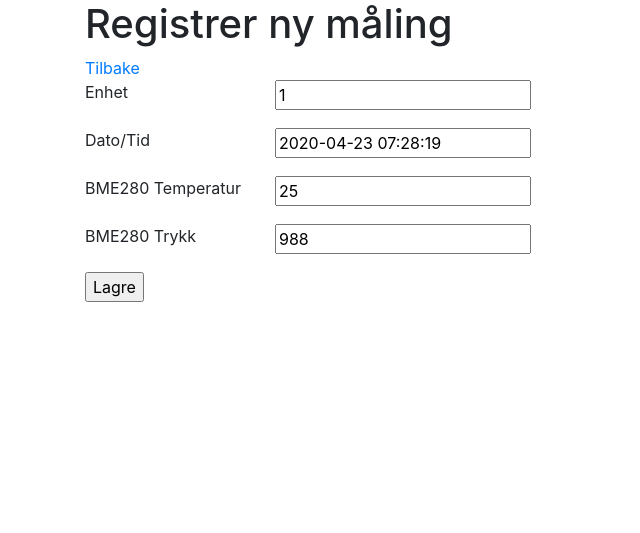
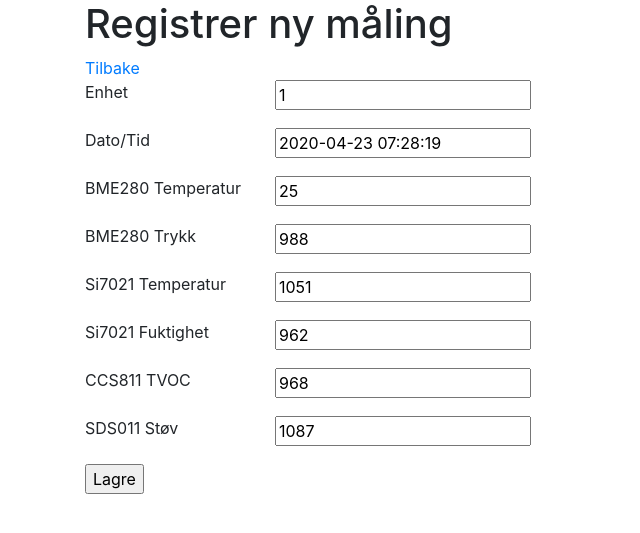
Before and after one commit to sauce71/iem_app_20, a Flask app: page /measurement/new in a window 1280 px wide. Shown: the top 533 px of the page, without its empty margins (0-640 px from the left). Run offline with Flask 2, Linux system fonts and the light colour scheme; some libraries are stand-ins or nearby versions.

Commit message:
Fra Tord

```diff
--- a/application/__init__.py
+++ b/application/__init__.py
@@ -1,6 +1,5 @@
 import os
 from flask import Flask, send_from_directory
-
 
 def create_app():
     """Create and configure an instance of the Flask application."""
--- a/application/api.py
+++ b/application/api.py
@@ -17,7 +17,11 @@ def api_post_data():
         data['unit_id'],
         data['registered'],
         data['bmp280_temperature'],
-        data['bmp280_pressure']
+        data['bmp280_pressure'],
+        data['si7021_temperature'],
+        data['si7021_humidity'],
+        data['ccs811_tvoc'],
+        data['sds011_dust']
     )
     print('Data i Flask App:', data)
     #else:
--- a/application/data/schema.sql
+++ b/application/data/schema.sql
@@ -14,7 +14,10 @@ CREATE TABLE measurement (
   registered TEXT NOT NULL,
   bmp280_temperature NUMBER NOT NULL,
   bmp280_pressure NUMBER NOT NULL,
-
+  si7021_temperature NUMBER NOT NULL,
+  si7021_humidity NUMBER NOT NULL,
+  ccs811_tvoc NUMBER NOT NULL,
+  sds011_dust NUMBER NOT NULL,
   created TEXT NOT NULL DEFAULT CURRENT_TIMESTAMP,
   FOREIGN KEY (unit_id) REFERENCES unit (id)
 );
--- a/application/db.py
+++ b/application/db.py
@@ -63,7 +63,7 @@ def init_app(app):
     app.cli.add_command(init_db_command)
 
 
-def add_measurement(unit_id, registered, bmp280_temperature, bmp280_pressure):
+def add_measurement(unit_id, registered, bmp280_temperature, bmp280_pressure, si7021_temperature, si7021_humidity, ccs811_tvoc, sds011_dust):
     '''
     Legger til en post i tabellen med målinge
     '''
@@ -72,10 +72,10 @@ def add_measurement(unit_id, registered, bmp280_temperature, bmp280_pressure):
     # Vi skriver inn SQL koden i en string som kan gå over flere linjer
     # Vi bruker parameter for å unngå SQL injection hacks
     c.execute('''
-        INSERT INTO measurement(unit_id, registered, bmp280_temperature, bmp280_pressure)
-        VALUES (?,?,?,?)
+        INSERT INTO measurement(unit_id, registered, bmp280_temperature, bmp280_pressure, si7021_temperature, si7021_humidity, ccs811_tvoc, sds011_dust)
+        VALUES (?,?,?,?,?,?,?,?)
         ''',
-        (unit_id, registered, bmp280_temperature, bmp280_pressure) # tuple eller liste, () eller []
+        (unit_id, registered, bmp280_temperature, bmp280_pressure, si7021_temperature, si7021_humidity, ccs811_tvoc, sds011_dust) # tuple eller liste, () eller []
         )
     db.commit()
     return c.lastrowid
@@ -84,8 +84,7 @@ def select_measurements():
     db = get_db()
     c = db.cursor()
     c.execute('''
-        SELECT * FROM measurement
-        ORDER BY registered DESC
+        SELECT * FROM measurement ORDER BY registered DESC
         '''
         )
     return c.fetchall()
--- a/application/form.py
+++ b/application/form.py
@@ -17,6 +17,10 @@ class MeasurementForm(FlaskForm):
     registered = DateTimeField('Dato/Tid', default=datetime.now(), validators=[DataRequired()])
     bmp280_temperature = FloatField('BME280 Temperatur', validators=[DataRequired()])
     bmp280_pressure = FloatField('BME280 Trykk', validators=[DataRequired()])
+    si7021_temperature = FloatField('Si7021 Temperatur', validators=[DataRequired()])
+    si7021_humidity = FloatField('Si7021 Fuktighet', validators=[DataRequired()])
+    ccs811_tvoc = FloatField('CCS811 TVOC', validators=[DataRequired()])
+    sds011_dust = FloatField('SDS011 Støv', validators=[DataRequired()])
 
 
 
--- a/application/templates/measurement_new.html
+++ b/application/templates/measurement_new.html
@@ -40,6 +40,22 @@
         <div class="col-md-2">{{ form.bmp280_pressure.label }}</div>
         <div class="col-md-3">{{ form.bmp280_pressure(size=20) }}</div>
     </div>
+    <div class="form-group row">
+        <div class="col-md-2">{{ form.si7021_temperature.label }}</div>
+        <div class="col-md-3">{{ form.si7021_temperature(size=20) }}</div>
+    </div>
+    <div class="form-group row">
+        <div class="col-md-2">{{ form.si7021_humidity.label }}</div>
+        <div class="col-md-3">{{ form.si7021_humidity(size=20) }}</div>
+    </div>
+    <div class="form-group row">
+        <div class="col-md-2">{{ form.ccs811_tvoc.label }}</div>
+        <div class="col-md-3">{{ form.ccs811_tvoc(size=20) }}</div>
+    </div>
+    <div class="form-group row">
+        <div class="col-md-2">{{ form.sds011_dust.label }}</div>
+        <div class="col-md-3">{{ form.sds011_dust(size=20) }}</div>
+    </div>
 
     <input type="submit" value="Lagre">
 </form>
--- a/application/views.py
+++ b/application/views.py
@@ -51,7 +51,11 @@ def measurement_new():
             form.unit_id.data,
             form.registered.data,
             form.bmp280_temperature.data,
-            form.bmp280_pressure.data
+            form.bmp280_pressure.data,
+            form.si7021_temperature.data,
+            form.si7021_humidity.data,
+            form.ccs811_tvoc.data,
+            form.sds011_dust.data,
         )
         message = 'Ny måling lagret med id {}'.format(new_id)
         # Ved å redirigere til seg selv så får vi nye tilfeldige verdier
@@ -60,7 +64,11 @@ def measurement_new():
         if not form.errors:
             # Lager nye tilfeldige verdier
             form.registered.data = datetime.now()
-            form.bmp280_temperature.data = randint(20,30)
-            form.bmp280_pressure.data = randint(950, 1100)
+            form.bmp280_temperature.data=randint(20,30)
+            form.bmp280_pressure.data=randint(950, 1100)
+            form.si7021_temperature.data=randint(950, 1100)
+            form.si7021_humidity.data=randint(950, 1100)
+            form.ccs811_tvoc.data=randint(950, 1100)
+            form.sds011_dust.data=randint(950, 1100)
 
     return render_template('measurement_new.html', form=form, message=message)
--- a/test_post.py
+++ b/test_post.py
@@ -13,6 +13,10 @@ for n in range(100):
     data['registered'] = str(dt)
     data['bmp280_temperature'] = randint(20,30)
     data['bmp280_pressure'] = randint(950, 1100)
+    data['si7021_temperature'] = randint(950, 1100)
+    data['si7021_humidity'] = randint(950, 1100)
+    data['ccs811_tvoc'] = randint(950, 1100)
+    data['sds011_dust'] = randint(950, 1100)
     #print('Data som sendes til Flask App:', data)
     r = requests.post('http://127.0.0.1:5000/api/post_data', json=data)
     print(r.text)
```
Also changed, not shown: application/templates/index.html (+9 -1 lines), application/static/favicon.ico, instance/iem.db, 1 other file.
